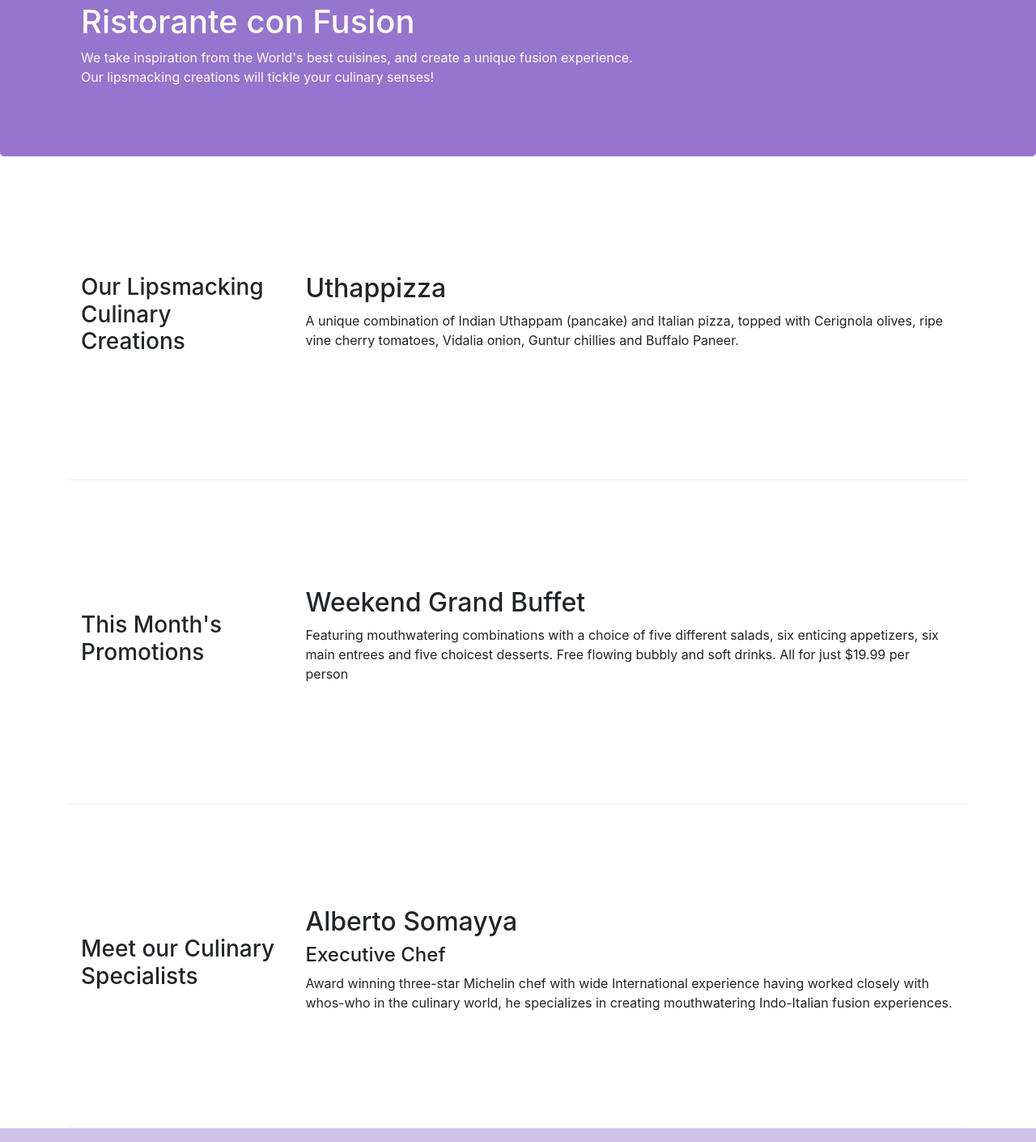
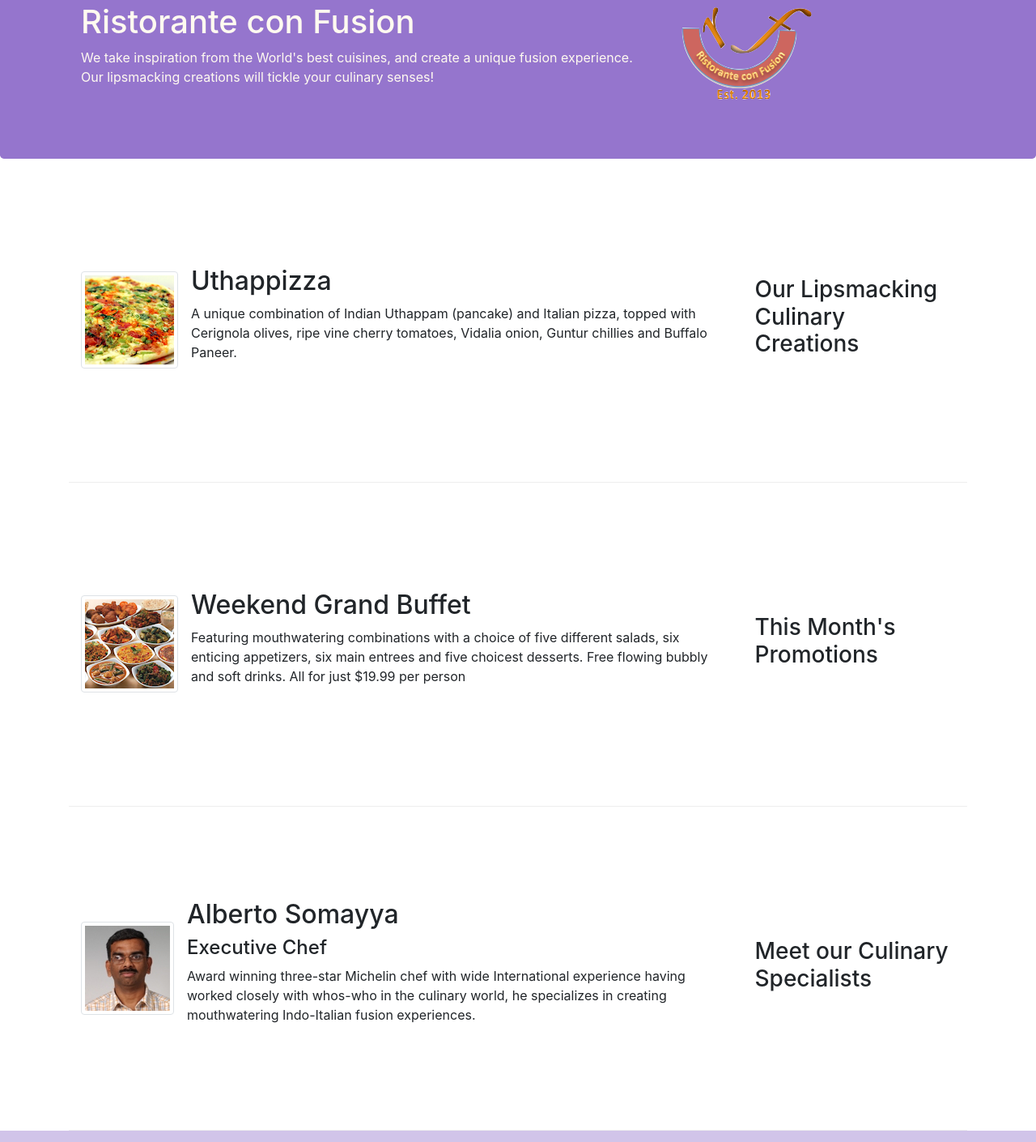
Before and after one commit to Mannisharma2612/conFusion, a website: page index.html in a window 1280 px wide. Shown: the part 117-1527 px from the top of the page at 81% size. Drawn offline with nearby package versions, Linux system fonts and the light colour scheme.

Commit message:
Images & Media

```diff
--- a/index.html
+++ b/index.html
@@ -26,7 +26,7 @@
                 <span class="navbar-toggler-icon"></span>
             </button>
 
-            <a class="navbar-brand mr-auto" href="#">Ristorante Con Fusion</a>
+            <a class="navbar-brand mr-auto" href="#"><img src="img/logo.png" height="30" width="41"></a>
             <div class="collapse navbar-collapse" id="Navbar">
                 <ul class="navbar-nav mr-auto">
                     <li class="nav-item active"><a class="nav-link" href="#"><span class="fa fa-home fa-lg"></span> Home</a></li>
@@ -45,7 +45,8 @@
                     <h1>Ristorante con Fusion</h1>
                     <p>We take inspiration from the World's best cuisines, and create a unique fusion experience. Our lipsmacking creations will tickle your culinary senses!</p>
                 </div>
-                <div class="col col-sm">
+                <div class="col-12 col-sm align-self-center">
+                    <img src="img/logo.png" class="img-fluid">
                 </div>
             </div>
         </div>
@@ -53,34 +54,52 @@
 
     <div class="container">
         <div class="row row-content align-items-center">
-            <div class="col-sm-4 col-md-3 flex-last">
+            <div class="col-12 col-sm-4 order-sm-last col-md-3">
                 <h3>Our Lipsmacking Culinary Creations</h3>
             </div>
-            <div class="col-sm col-md flex-first">
-                <h2>Uthappizza</h2>
-                <p class="hidden-xs-down">A unique combination of Indian Uthappam (pancake) and Italian pizza, topped with Cerignola olives, ripe vine cherry tomatoes, Vidalia onion, Guntur chillies and Buffalo Paneer.</p>
+            <div class="col col-sm order-sm-first col-md">
+                <div class="media">
+                   <img class="d-flex mr-3 img-thumbnail align-self-center"
+                     src="img/uthappizza.png" alt="uthappizza">
+                    <div class="media-body">
+                        <h2 class="mt-0">Uthappizza</h2>
+                        <p class="hidden-xs-down">A unique combination of Indian Uthappam (pancake) and Italian pizza, topped with Cerignola olives, ripe vine cherry tomatoes, Vidalia onion, Guntur chillies and Buffalo Paneer.</p>
+                    </div>
+                </div>
             </div>
         </div>
 
 
         <div class="row row-content align-items-center">
-            <div class="col-sm-4 col-md-3">
+            <div class="col-12 col-sm-4 order-sm-last col-md-3">
                 <h3>This Month's Promotions</h3>
             </div>
-            <div class="col-sm col-md">
-                <h2>Weekend Grand Buffet</h2>
-                <p class="hidden-xs-down">Featuring mouthwatering combinations with a choice of five different salads, six enticing appetizers, six main entrees and five choicest desserts. Free flowing bubbly and soft drinks. All for just $19.99 per person </p>
+            <div class="col col-sm order-sm-first col-md">
+                <div class="media">
+                    <img class="d-flex mr-3 img-thumbnail align-self-center"
+                      src="img/buffet.png" alt="buffet">
+                     <div class="media-body">
+                         <h2 class="mt-0">Weekend Grand Buffet</h2>
+                         <p class="hidden-xs-down">Featuring mouthwatering combinations with a choice of five different salads, six enticing appetizers, six main entrees and five choicest desserts. Free flowing bubbly and soft drinks. All for just $19.99 per person </p>
+                     </div>
+                 </div>
             </div>
         </div>
 
         <div class="row row-content align-items-center">
-            <div class="col-sm-4 col-md-3 flex-last">
+            <div class="col-12 col-sm-4 order-sm-last col-md-3">
                 <h3>Meet our Culinary Specialists</h3>
             </div>
-            <div class="col-sm col-md flex-first">
-                <h2>Alberto Somayya</h2>
-                <h4>Executive Chef</h4>
-                <p class="hidden-xs-down">Award winning three-star Michelin chef with wide International experience having worked closely with whos-who in the culinary world, he specializes in creating mouthwatering Indo-Italian fusion experiences. </p>
+            <div class="col col-sm order-sm-first col-md">
+                <div class="media">
+                    <img class="d-flex mr-3 img-thumbnail align-self-center"
+                      src="img/alberto.png" alt="buffet">
+                     <div class="media-body">
+                         <h2 class="mt-0">Alberto Somayya</h2>
+                         <h4>Executive Chef</h4>
+                         <p class="hidden-xs-down">Award winning three-star Michelin chef with wide International experience having worked closely with whos-who in the culinary world, he specializes in creating mouthwatering Indo-Italian fusion experiences. </p>
+                     </div>
+                 </div>
             </div>
         </div>
     </div>
```
Also changed, not shown: aboutus.html (+3 -2 lines), contactus.html (+3 -2 lines), img/alberto.png (added), img/buffet.png (added), img/logo.png (added), img/uthappizza.png (added), 1 other file.
